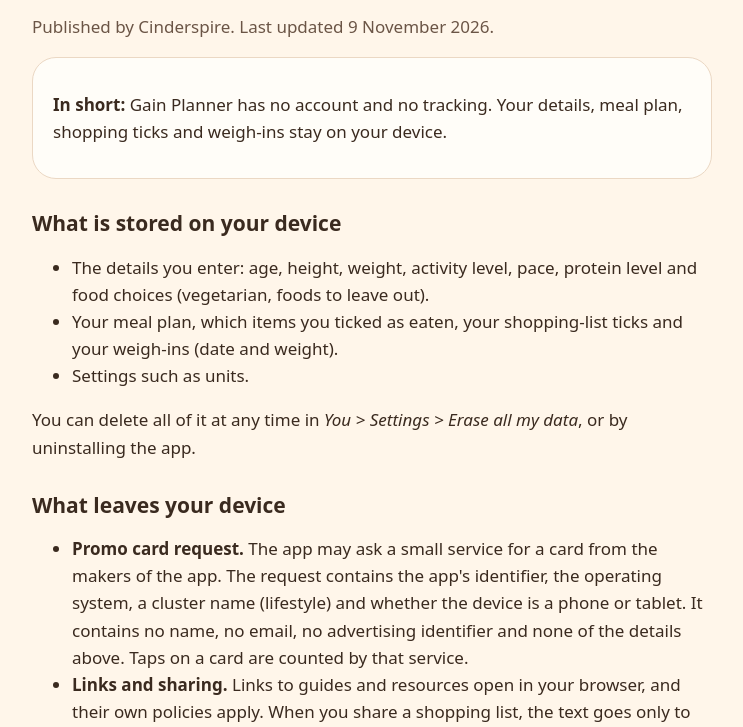
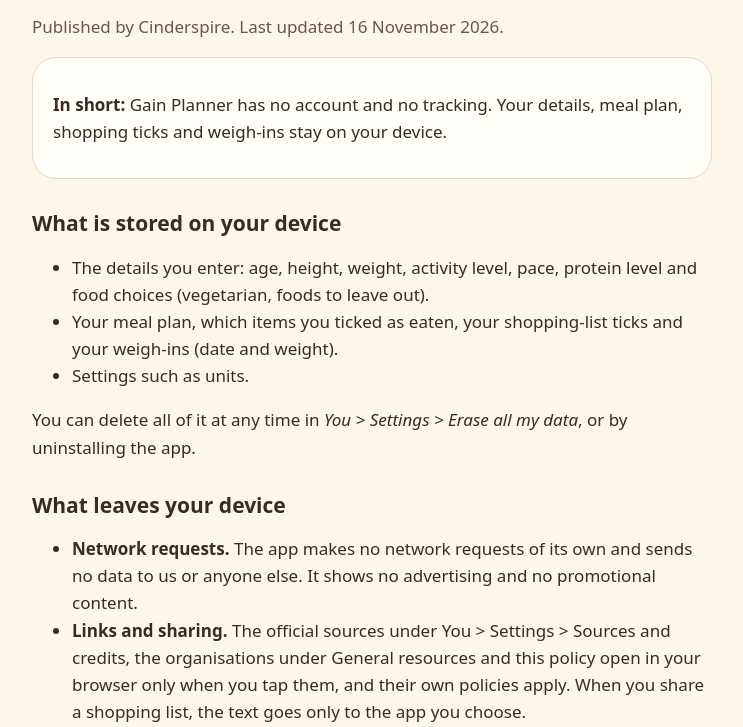
Before and after one commit to cinderspire/support, a plain HTML site: page privacy-gainplanner.html in a window 1280 px wide. Shown: the part 73-800 px from the top of the page, without its empty margins (268-1011 px from the left). Drawn offline with Linux system fonts and the light colour scheme.

Commit message:
privacy-gainplanner.html: text for the App Store build 2 (no cards, no links to our sites)

```diff
--- a/privacy-gainplanner.html
+++ b/privacy-gainplanner.html
@@ -10,7 +10,7 @@ main{max-width:720px;margin:0 auto;padding:32px 20px 64px}h1{font:700 32px/1.15
 p,li{color:var(--ink)}.soft{color:var(--soft)}a{color:var(--pri)}.card{background:var(--card);border:1px solid var(--line);border-radius:24px;padding:16px 20px;margin:16px 0}.leaf{background:var(--leafbg);border-color:transparent}.leaf strong{color:var(--leaf)}
 </style></head><body><main>
 <h1>Gain Planner privacy policy</h1>
-<p class="soft">Published by Cinderspire. Last updated 9 November 2026.</p>
+<p class="soft">Published by Cinderspire. Last updated 16 November 2026.</p>
 <div class="card"><p><strong>In short:</strong> Gain Planner has no account and no tracking. Your details, meal plan, shopping ticks and weigh-ins stay on your device.</p></div>
 
 <h2>What is stored on your device</h2>
@@ -23,8 +23,8 @@ p,li{color:var(--ink)}.soft{color:var(--soft)}a{color:var(--pri)}.card{backgroun
 
 <h2>What leaves your device</h2>
 <ul>
-<li><strong>Promo card request.</strong> The app may ask a small service for a card from the makers of the app. The request contains the app's identifier, the operating system, a cluster name (lifestyle) and whether the device is a phone or tablet. It contains no name, no email, no advertising identifier and none of the details above. Taps on a card are counted by that service.</li>
-<li><strong>Links and sharing.</strong> Links to guides and resources open in your browser, and their own policies apply. When you share a shopping list, the text goes only to the app you choose.</li>
+<li><strong>Network requests.</strong> The app makes no network requests of its own and sends no data to us or anyone else. It shows no advertising and no promotional content.</li>
+<li><strong>Links and sharing.</strong> The official sources under You &gt; Settings &gt; Sources and credits, the organisations under General resources and this policy open in your browser only when you tap them, and their own policies apply. When you share a shopping list, the text goes only to the app you choose.</li>
 </ul>
 
 <h2>What we do not do</h2>
```
